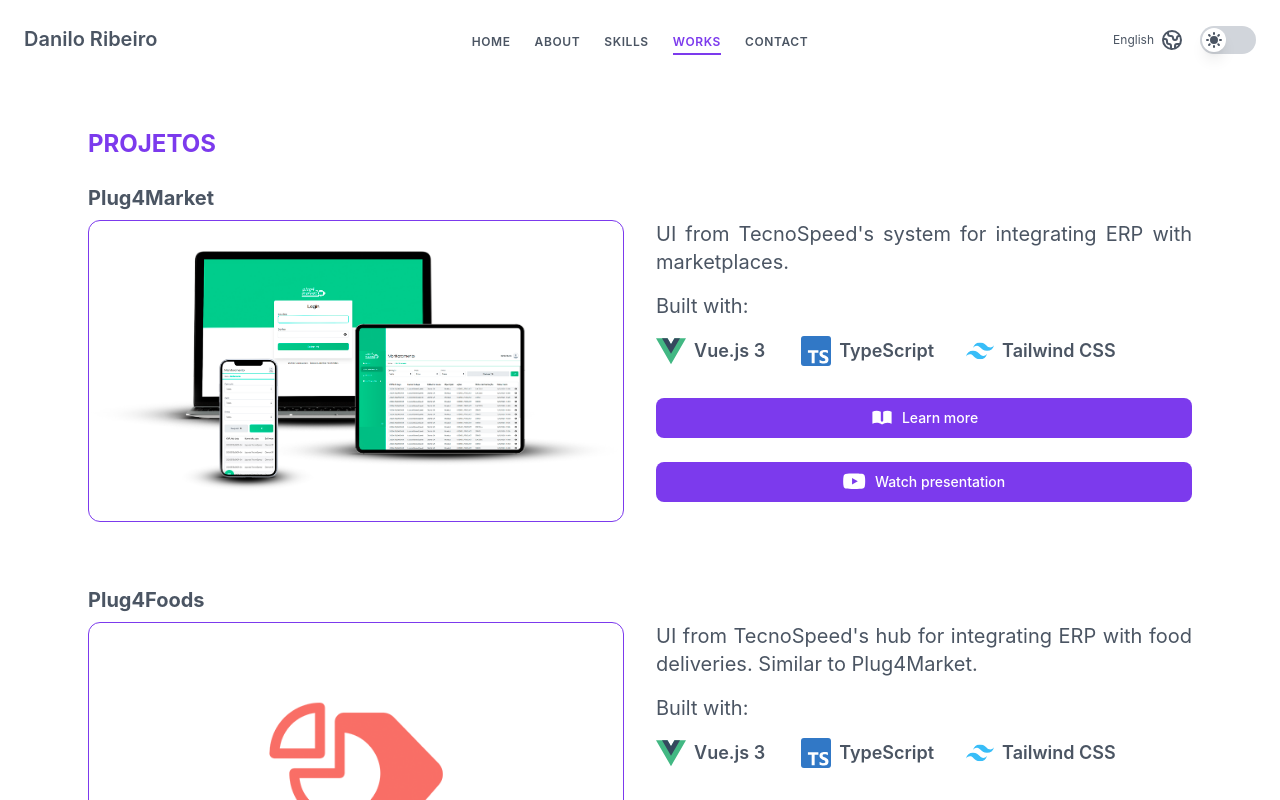
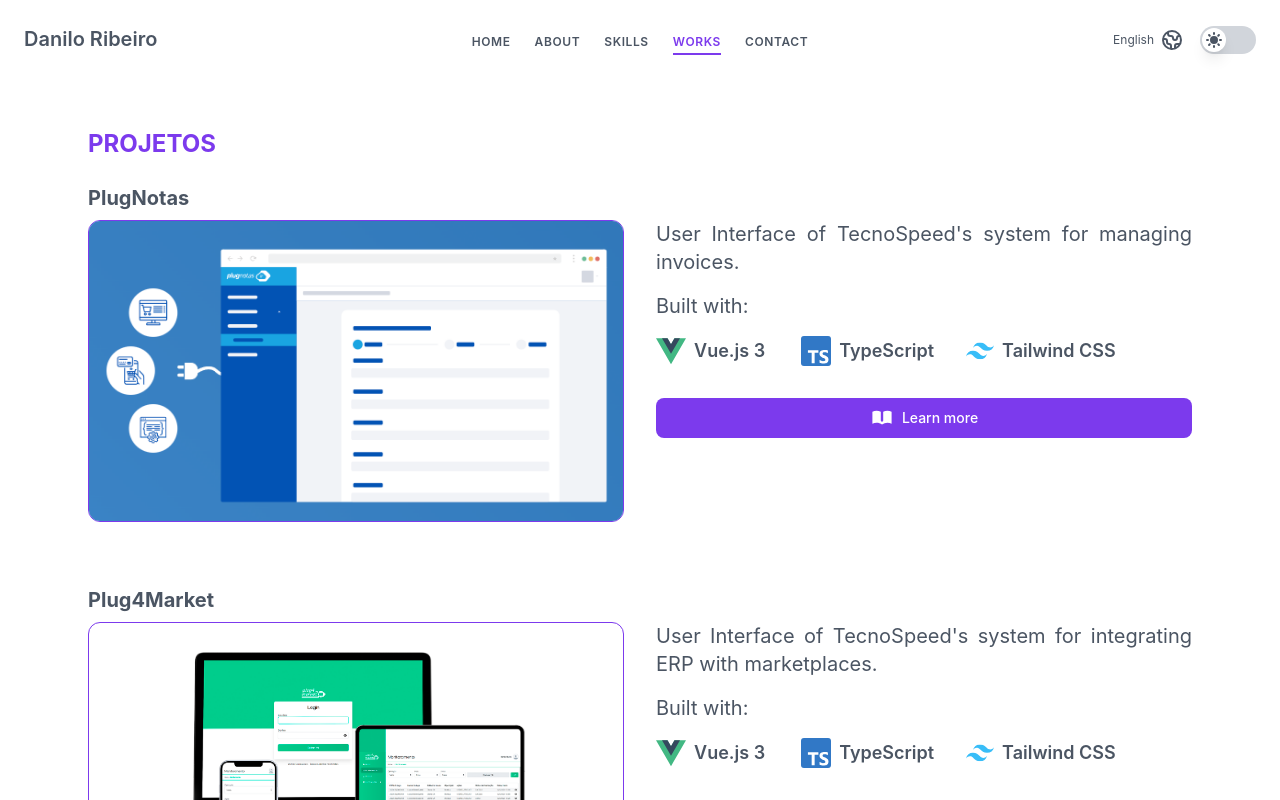
Before and after one commit to daniloribeiro00/daniloribeiro00, a Vue app: page /works in a window 1280 px wide. Shown: the top 800 px of the page. Built offline with nearby package versions, Linux system fonts and the light colour scheme.

Commit message:
added new projects

```diff
--- a/src/views/Works.vue
+++ b/src/views/Works.vue
@@ -16,6 +16,142 @@
         PROJETOS
       </h2>
       <h3 class="text-lg font-bold text-gray-600 dark:text-white sm:text-xl">
+        PlugNotas
+      </h3>
+      <div class="flex w-full flex-col gap-8 md:flex-row">
+        <div
+          class="flex aspect-video w-full items-center justify-center overflow-hidden rounded-xl border border-violet-600 bg-white md:w-1/2"
+        >
+          <img class="w-full rounded-xl" src="/plugnotas.png" alt="PlugNotas" />
+        </div>
+        <div class="flex w-full flex-col gap-4 md:w-1/2">
+          <p
+            class="whitespace-pre-line text-justify leading-relaxed text-gray-600 dark:text-white sm:text-xl"
+          >
+            {{
+              globalStore.language === 'pt-BR'
+                ? 'Interface do sistema de gerenciamento de notas fiscais da TecnoSpeed.'
+                : "User Interface of TecnoSpeed's system for managing invoices."
+            }}
+          </p>
+          <p
+            class="whitespace-pre-line text-justify leading-relaxed text-gray-600 dark:text-white sm:text-xl"
+          >
+            {{
+              globalStore.language === 'pt-BR'
+                ? 'Construído com:'
+                : 'Built with:'
+            }}
+          </p>
+          <div
+            class="flex flex-col flex-wrap items-start gap-x-8 gap-y-4 sm:flex-row sm:items-center"
+          >
+            <a
+              href="https://vuejs.org"
+              target="_blank"
+              class="text-md flex items-center gap-2 whitespace-nowrap text-justify font-semibold text-gray-600 transition-colors hover:text-violet-600 dark:text-white dark:hover:text-violet-500 md:text-sm lg:text-lg"
+            >
+              <svg
+                class="logo"
+                viewBox="0 0 128 128"
+                width="30"
+                height="30"
+                data-v-1c32dc7e=""
+              >
+                <path
+                  fill="#42b883"
+                  d="M78.8,10L64,35.4L49.2,10H0l64,110l64-110C128,10,78.8,10,78.8,10z"
+                  data-v-1c32dc7e=""
+                />
+                <path
+                  fill="#35495e"
+                  d="M78.8,10L64,35.4L49.2,10H25.6L64,76l38.4-66H78.8z"
+                  data-v-1c32dc7e=""
+                />
+              </svg>
+              Vue.js 3
+            </a>
+            <a
+              href="https://www.typescriptlang.org"
+              target="_blank"
+              class="text-md ml-1 flex items-center gap-2 whitespace-nowrap text-justify font-semibold text-gray-600 transition-colors hover:text-violet-600 dark:text-white dark:hover:text-violet-500 md:text-sm lg:text-lg"
+            >
+              <svg
+                xmlns="http://www.w3.org/2000/svg"
+                xmlns:cc="http://creativecommons.org/ns#"
+                xmlns:dc="http://purl.org/dc/elements/1.1/"
+                xmlns:rdf="http://www.w3.org/1999/02/22-rdf-syntax-ns#"
+                width="30"
+                height="30"
+                fill="none"
+                version="1.1"
+                viewBox="0 0 512 512"
+              >
+                <rect width="512" height="512" rx="50" fill="#3178c6" />
+                <path
+                  d="m317 407v50c8.1 4.2 18 7.3 29 9.4s23 3.1 35 3.1c12 0 23-1.1 34-3.4 11-2.3 20-6.1 28-11 8.1-5.3 15-12 19-21s7.1-19 7.1-32c0-9.1-1.4-17-4.1-24s-6.6-13-12-18c-5.1-5.3-11-10-18-14s-15-8.2-24-12c-6.6-2.7-12-5.3-18-7.9-5.2-2.6-9.7-5.2-13-7.8-3.7-2.7-6.5-5.5-8.5-8.4-2-3-3-6.3-3-10 0-3.4 0.89-6.5 2.7-9.3s4.3-5.1 7.5-7.1c3.2-2 7.2-3.5 12-4.6 4.7-1.1 9.9-1.6 16-1.6 4.2 0 8.6 0.31 13 0.94 4.6 0.63 9.3 1.6 14 2.9 4.7 1.3 9.3 2.9 14 4.9 4.4 2 8.5 4.3 12 6.9v-47c-7.6-2.9-16-5.1-25-6.5s-19-2.1-31-2.1c-12 0-23 1.3-34 3.8s-20 6.5-28 12c-8.1 5.4-14 12-19 21-4.7 8.4-7 18-7 30 0 15 4.3 28 13 38 8.6 11 22 19 39 27 6.9 2.8 13 5.6 19 8.3s11 5.5 15 8.4c4.3 2.9 7.7 6.1 10 9.5 2.5 3.4 3.8 7.4 3.8 12 0 3.2-0.78 6.2-2.3 9s-3.9 5.2-7.1 7.2-7.1 3.6-12 4.8c-4.7 1.1-10 1.7-17 1.7-11 0-22-1.9-32-5.7-11-3.8-21-9.5-30-17zm-84-123h64v-41h-179v41h64v183h51z"
+                  clip-rule="evenodd"
+                  fill="#fff"
+                  fill-rule="evenodd"
+                  style="fill: #fff"
+                />
+              </svg>
+              TypeScript
+            </a>
+            <a
+              href="https://tailwindcss.com"
+              target="_blank"
+              class="text-md flex items-center gap-2 whitespace-nowrap text-justify font-semibold text-gray-600 transition-colors hover:text-violet-600 dark:text-white dark:hover:text-violet-500 md:text-sm lg:text-lg"
+            >
+              <svg
+                xmlns="http://www.w3.org/2000/svg"
+                fill="none"
+                class="h-7 w-7 min-w-[1.75rem]"
+                viewBox="0 0 54 33"
+              >
+                <g clip-path="url(#prefix__clip0)">
+                  <path
+                    fill="#38bdf8"
+                    fill-rule="evenodd"
+                    d="M27 0c-7.2 0-11.7 3.6-13.5 10.8 2.7-3.6 5.85-4.95 9.45-4.05 2.054.513 3.522 2.004 5.147 3.653C30.744 13.09 33.808 16.2 40.5 16.2c7.2 0 11.7-3.6 13.5-10.8-2.7 3.6-5.85 4.95-9.45 4.05-2.054-.513-3.522-2.004-5.147-3.653C36.756 3.11 33.692 0 27 0zM13.5 16.2C6.3 16.2 1.8 19.8 0 27c2.7-3.6 5.85-4.95 9.45-4.05 2.054.514 3.522 2.004 5.147 3.653C17.244 29.29 20.308 32.4 27 32.4c7.2 0 11.7-3.6 13.5-10.8-2.7 3.6-5.85 4.95-9.45 4.05-2.054-.513-3.522-2.004-5.147-3.653C23.256 19.31 20.192 16.2 13.5 16.2z"
+                    clip-rule="evenodd"
+                  />
+                </g>
+                <defs>
+                  <clipPath id="prefix__clip0">
+                    <path fill="#fff" d="M0 0h54v32.4H0z" />
+                  </clipPath>
+                </defs>
+              </svg>
+              Tailwind CSS
+            </a>
+          </div>
+          <Button class="mt-4" type="button">
+            <a
+              href="https://plugnotas.com.br/"
+              target="_blank"
+              class="flex items-center justify-center gap-2 whitespace-pre-line text-justify leading-relaxed text-white"
+            >
+              <svg
+                class="h-6 w-6"
+                fill="currentColor"
+                viewBox="0 0 20 20"
+                xmlns="http://www.w3.org/2000/svg"
+              >
+                <path
+                  d="M9 4.804A7.968 7.968 0 005.5 4c-1.255 0-2.443.29-3.5.804v10A7.969 7.969 0 015.5 14c1.669 0 3.218.51 4.5 1.385A7.962 7.962 0 0114.5 14c1.255 0 2.443.29 3.5.804v-10A7.968 7.968 0 0014.5 4c-1.255 0-2.443.29-3.5.804V12a1 1 0 11-2 0V4.804z"
+                />
+              </svg>
+              {{
+                globalStore.language === 'pt-BR' ? 'Saiba mais' : 'Learn more'
+              }}
+            </a>
+          </Button>
+        </div>
+      </div>
+    </div>
+    <div class="flex w-full flex-col gap-2">
+      <h3 class="text-lg font-bold text-gray-600 dark:text-white sm:text-xl">
         Plug4Market
       </h3>
       <div class="flex w-full flex-col gap-8 md:flex-row">
@@ -31,7 +167,7 @@
             {{
               globalStore.language === 'pt-BR'
                 ? 'Interface do sistema de integração de ERPs com marketplaces da TecnoSpeed.'
-                : "UI from TecnoSpeed's system for integrating ERP with marketplaces."
+                : "User Interface of TecnoSpeed's system for integrating ERP with marketplaces."
             }}
           </p>
           <p
@@ -174,6 +310,7 @@
         </div>
       </div>
     </div>
+
     <div class="flex w-full flex-col gap-2">
       <h3 class="text-lg font-bold text-gray-600 dark:text-white sm:text-xl">
         Plug4Foods
@@ -191,7 +328,7 @@
             {{
               globalStore.language === 'pt-BR'
                 ? 'Interface do hub de integração de ERPs com food deliveries da TecnoSpeed. Semelhante ao Plug4Market.'
-                : "UI from TecnoSpeed's hub for integrating ERP with food deliveries. Similar to Plug4Market."
+                : "User Interface of TecnoSpeed's hub for integrating ERP with food deliveries. Similar to Plug4Market."
             }}
           </p>
           <p
```
Also changed, not shown: public/plugnotas.png (added).
